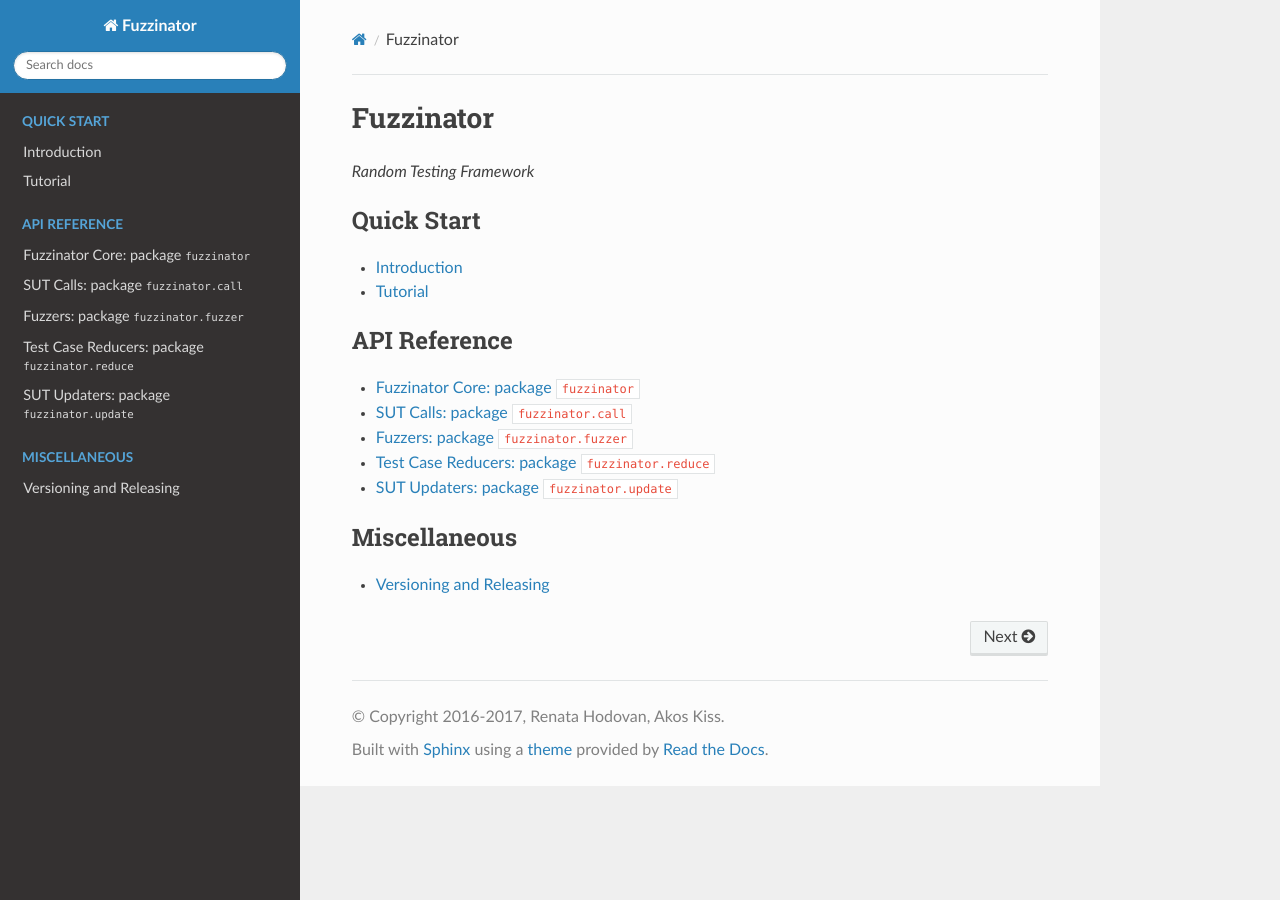
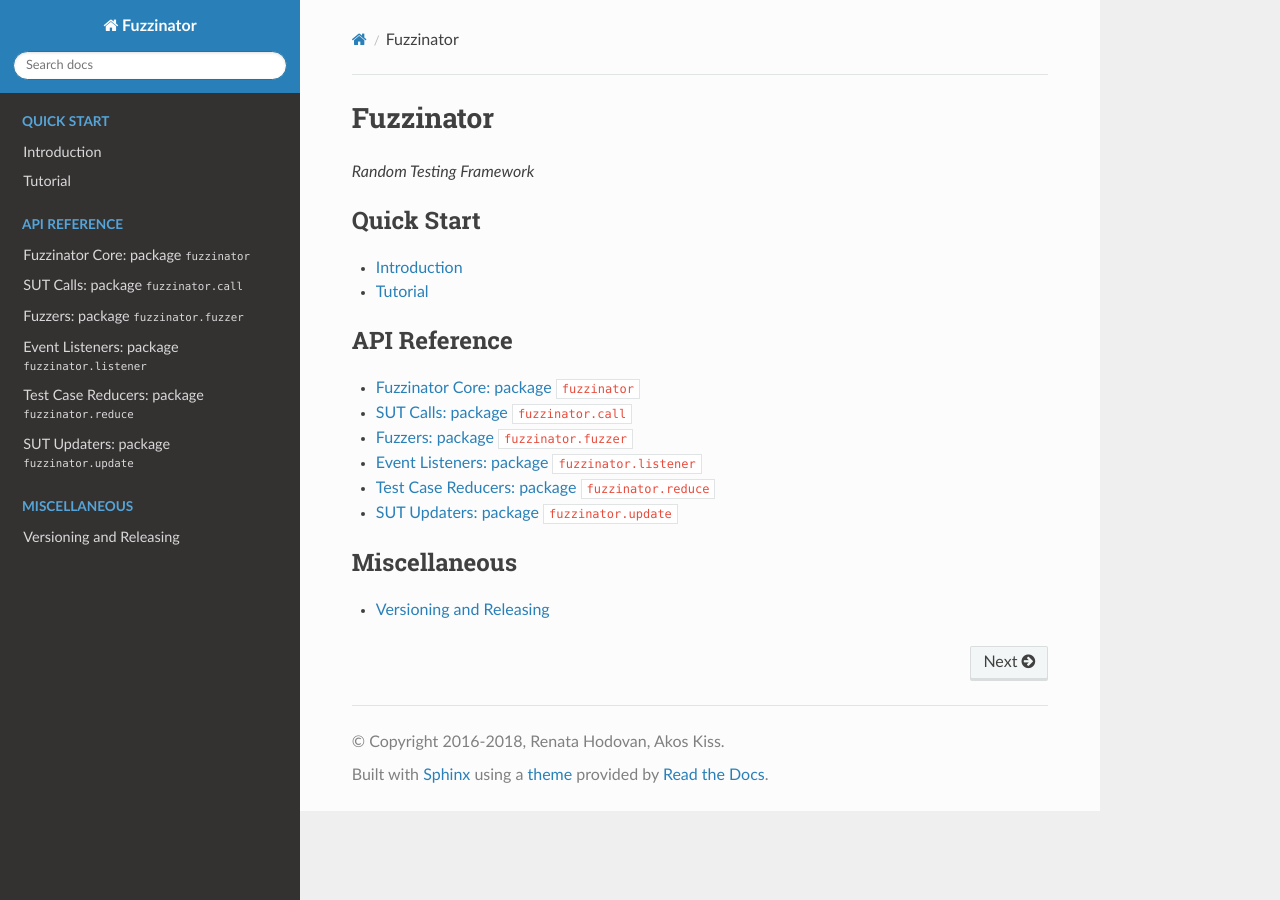
Before and after one commit to renatahodovan/fuzzinator, a Sphinx documentation site: the page built from docs/index.rst, in a window 1280 px wide. Built offline with Sphinx 7.4.7 and the Read the Docs theme 2.0.0, drawn with Linux system fonts in a browser that asks for light colours; pages that are not in the unit, such as notebooks, are missing from menus; the version number could not be read and is left out.

Commit message:
Add missing listener module to the documentation.

```diff
--- a/docs/conf.py
+++ b/docs/conf.py
@@ -15,7 +15,7 @@
 # General information about the project.
 project = 'Fuzzinator'
 author = 'Renata Hodovan, Akos Kiss'
-copyright = '2016-2017, %s' % author
+copyright = '2016-2018, %s' % author
 
 # If extensions (or modules to document with autodoc) are in another directory,
 # add these directories to sys.path here. If the directory is relative to the
--- /dev/null
+++ b/docs/fuzzinator.listener.rst
@@ -0,0 +1,6 @@
+=================================================
+Event Listeners: package ``fuzzinator.listener``
+=================================================
+
+.. automodule:: fuzzinator.listener
+   :members:
--- a/docs/index.rst
+++ b/docs/index.rst
@@ -18,6 +18,7 @@
    fuzzinator
    fuzzinator.call
    fuzzinator.fuzzer
+   fuzzinator.listener
    fuzzinator.reduce
    fuzzinator.update
 
```
